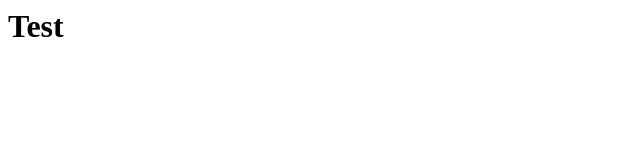
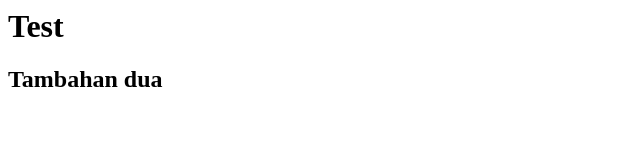
Before and after one commit to rahmadilhamp/PKL, a plain HTML site: page index.html in a window 1280 px wide. Shown: the whole page, without its empty margins (0-640 px from the left). Drawn offline with Linux system fonts and the light colour scheme.

Commit message:
tambahan local

```diff
--- a/index.html
+++ b/index.html
@@ -1 +1,2 @@
 <h1>Test</h1>
+<h2>Tambahan dua</h2>
```
